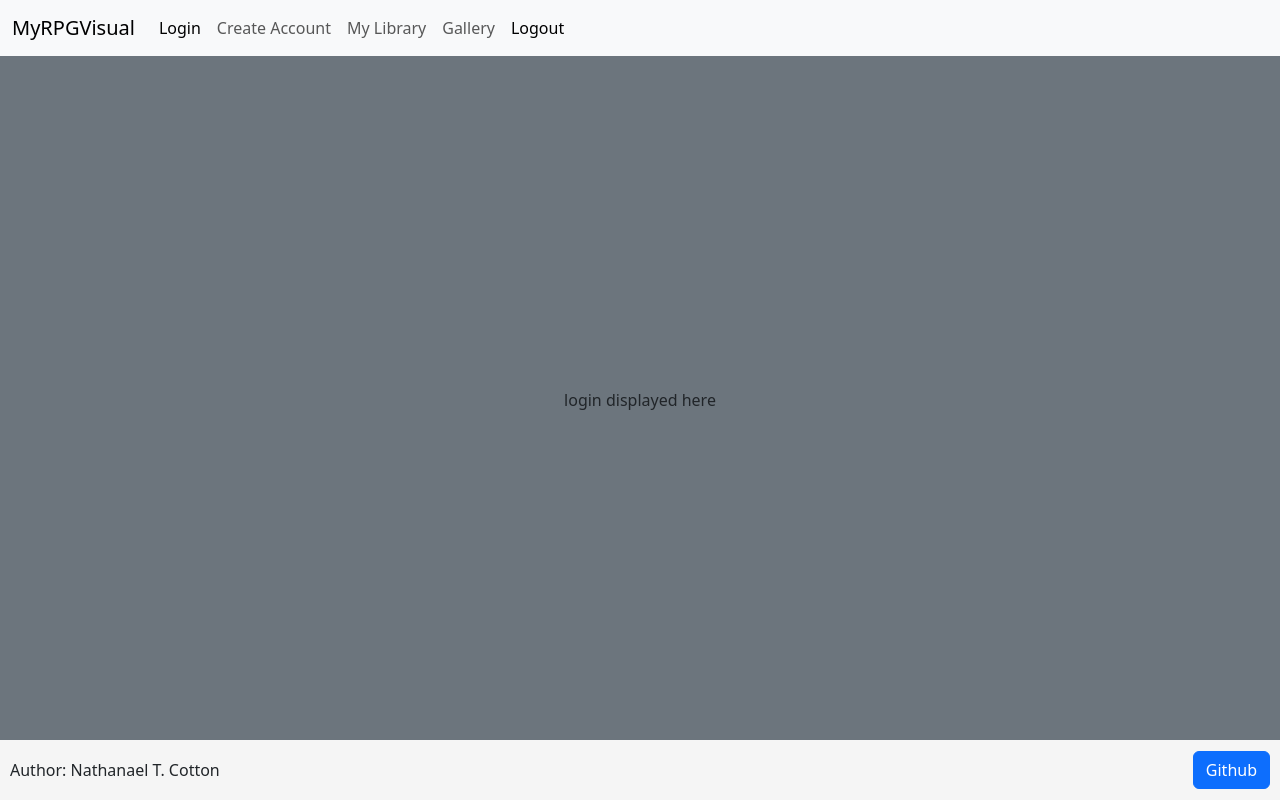
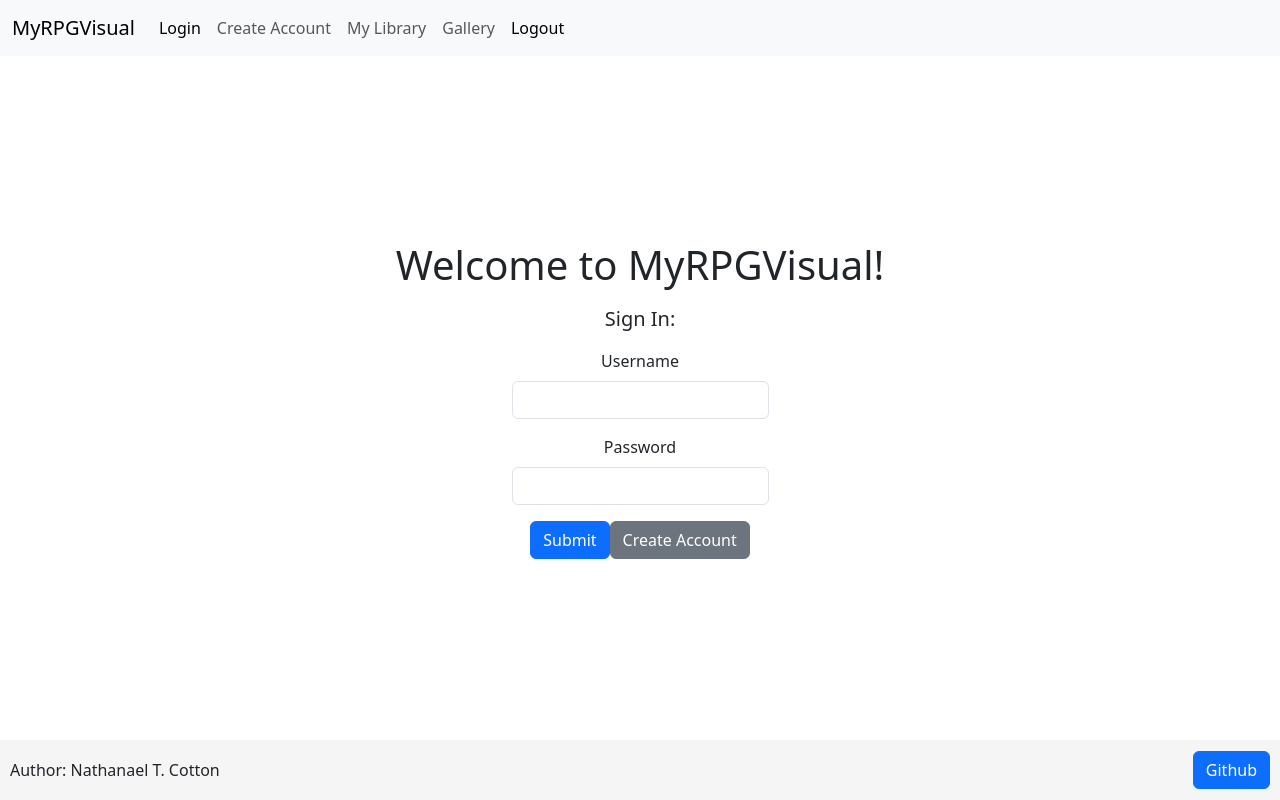
Before and after one commit to T876/startup, a React (Vite) app: page / in a window 1280 px wide. Built offline with nearby package versions, Linux system fonts and the light colour scheme.

Commit message:
Login page HTML

```diff
--- a/src/login/login.jsx
+++ b/src/login/login.jsx
@@ -2,8 +2,25 @@ import React from 'react';
 
 export function Login() {
   return (
-    <main className='container-fluid bg-secondary text-center'>
-      <div>login displayed here</div>
+    <main className='container-fluid text-center'>
+      <h1>Welcome to MyRPGVisual!</h1>
+      <h5>Sign In:</h5>
+      <div id="create-account-form">
+          <div className="mb-3">
+            <label for="signinUsername" className="form-label">Username</label>
+            <input required type="email" className="form-control" id="signinUsername" aria-describedby="emailHelp"></input>
+          </div>
+          <div className="mb-3">
+            <label for="signinPassword" className="form-label">Password</label>
+            <input required type="password" className="form-control" id="signinPassword"></input>
+          </div>
+          <button onclick="authenticateUser()" className="btn btn-primary centered" id="login-button">Submit</button>
+          <a href="./HTML/create-account.html">
+              <button type="button" className="btn btn-secondary">Create Account</button>
+          </a>
+          <div id="authError">
+          </div>
+      </div>
     </main>
   );
 }
```
